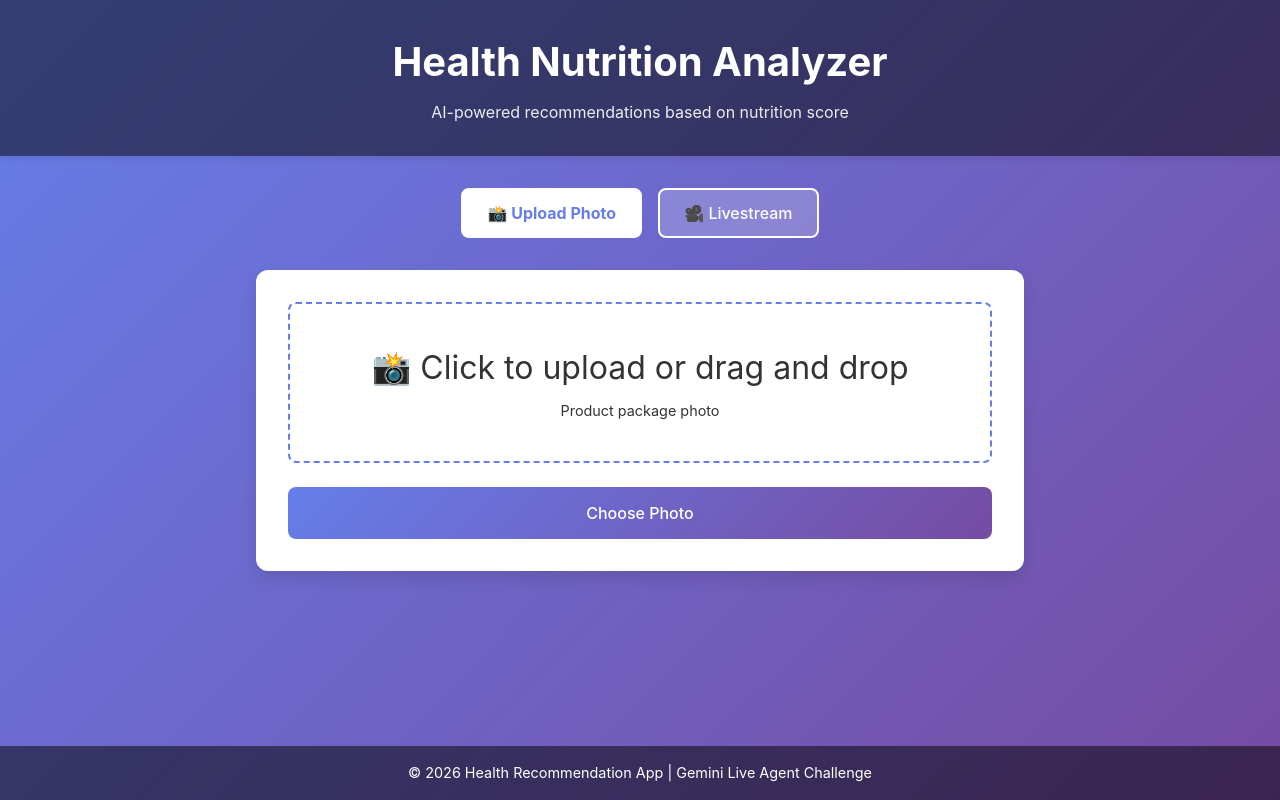
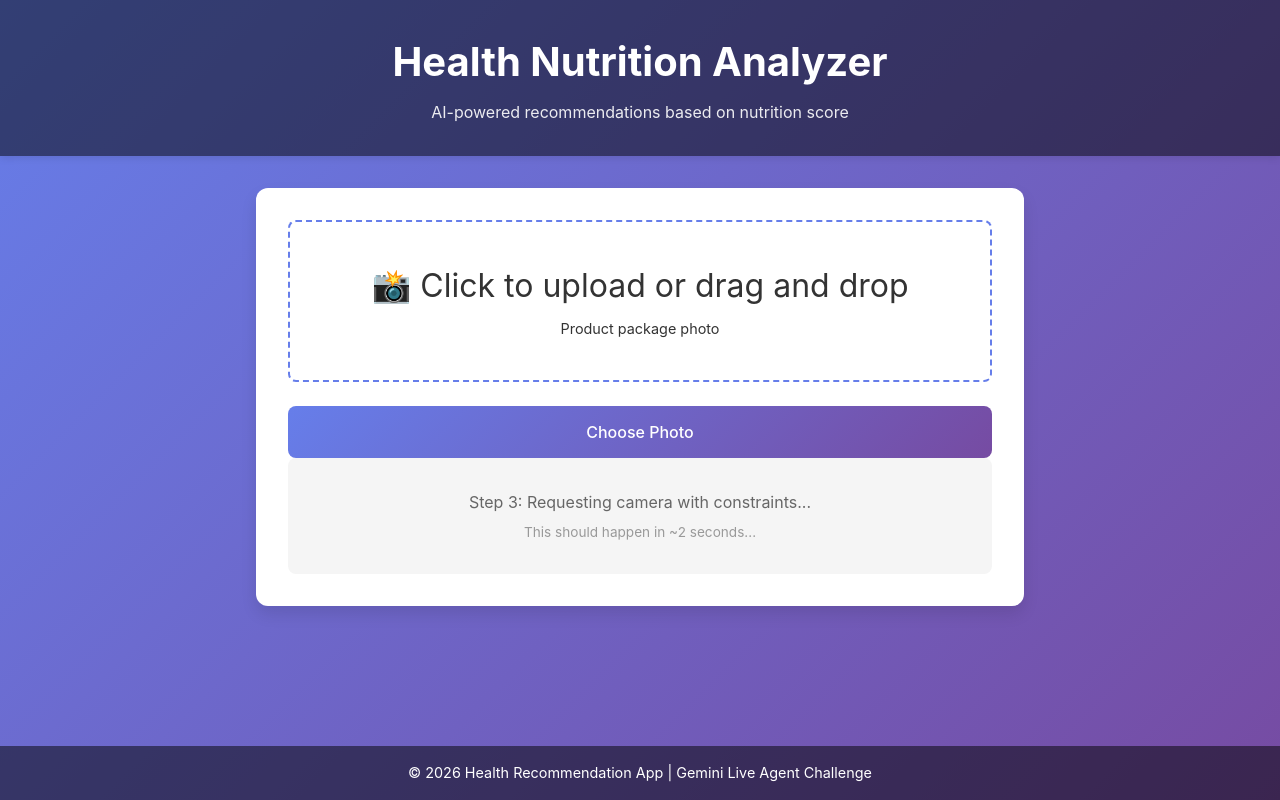
Before and after one commit to anyateres/health_recommend, a React (Vite) app in the folder frontend/: page / in a window 1280 px wide. Built offline with nearby package versions, Linux system fonts and the light colour scheme; no server answers.

Commit message:
Fix: remove tabs, freeze livestream on capture, auto-scroll to results, prioritize fastest Gemini model

```diff
--- a/frontend/src/App.tsx
+++ b/frontend/src/App.tsx
@@ -2,12 +2,18 @@ import './App.css'
 import PhotoUpload from './components/PhotoUpload'
 import LivestreamCamera from './components/LivestreamCamera'
 import AnalysisResult from './components/AnalysisResult'
-import { useState } from 'react'
+import { useState, useRef, useEffect } from 'react'
 import { AnalysisResult as AnalysisResultType } from './types'
 
 function App() {
-  const [activeTab, setActiveTab] = useState<'photo' | 'livestream'>('photo')
   const [analysisResult, setAnalysisResult] = useState<AnalysisResultType | null>(null)
+  const resultRef = useRef<HTMLDivElement>(null)
+
+  useEffect(() => {
+    if (analysisResult && resultRef.current) {
+      resultRef.current.scrollIntoView({ behavior: 'smooth', block: 'start' })
+    }
+  }, [analysisResult])
 
   return (
     <div className="app">
@@ -17,32 +23,15 @@ function App() {
       </header>
 
       <main className="main">
-        <div className="tabs">
-          <button
-            className={`tab-btn ${activeTab === 'photo' ? 'active' : ''}`}
-            onClick={() => setActiveTab('photo')}
-          >
-            📸 Upload Photo
-          </button>
-          <button
-            className={`tab-btn ${activeTab === 'livestream' ? 'active' : ''}`}
-            onClick={() => setActiveTab('livestream')}
-          >
-            🎥 Livestream
-          </button>
-        </div>
-
         <div className="tab-content">
-          {activeTab === 'photo' && (
-            <PhotoUpload onResult={setAnalysisResult} />
-          )}
-          {activeTab === 'livestream' && (
-            <LivestreamCamera onResult={setAnalysisResult} />
-          )}
+          <PhotoUpload onResult={setAnalysisResult} />
+          <LivestreamCamera onResult={setAnalysisResult} />
         </div>
 
         {analysisResult && (
-          <AnalysisResult result={analysisResult} />
+          <div ref={resultRef}>
+            <AnalysisResult result={analysisResult} />
+          </div>
         )}
       </main>
 
--- a/frontend/src/components/LivestreamCamera.tsx
+++ b/frontend/src/components/LivestreamCamera.tsx
@@ -14,6 +14,7 @@ export default function LivestreamCamera({ onResult }: LivestreamCameraProps) {
   const [loading, setLoading] = useState(false)
   const [error, setError] = useState('')
   const [debugInfo, setDebugInfo] = useState<string>('Waiting for camera...')
+  const [capturedImage, setCapturedImage] = useState<string>('')
 
   const startCamera = async () => {
     try {
@@ -140,6 +141,15 @@ export default function LivestreamCamera({ onResult }: LivestreamCameraProps) {
       ctx.drawImage(videoRef.current, 0, 0)
 
       const imageData = canvasRef.current.toDataURL('image/jpeg')
+
+      // Stop camera and show captured image
+      if (videoRef.current.srcObject) {
+        const tracks = (videoRef.current.srcObject as MediaStream).getTracks()
+        tracks.forEach((track) => track.stop())
+      }
+      setStreaming(false)
+      setCapturedImage(imageData)
+
       const result = await analyzeLivestream(imageData)
       onResult(result)
     } catch (err) {
@@ -174,6 +184,9 @@ export default function LivestreamCamera({ onResult }: LivestreamCameraProps) {
           display: streaming ? 'block' : 'none',
         }}
       />
+      {capturedImage && !streaming && (
+        <img src={capturedImage} alt="Captured frame" className="video-feed" style={{ width: '100%', borderRadius: '8px' }} />
+      )}
       <canvas ref={canvasRef} style={{ display: 'none' }} />
 
       {streaming ? (
@@ -193,6 +206,12 @@ export default function LivestreamCamera({ onResult }: LivestreamCameraProps) {
             </button>
           </div>
         </>
+      ) : capturedImage ? (
+        <div className="button-group">
+          <button onClick={() => { setCapturedImage(''); startCamera(); }} className="retry-btn">
+            🔄 Capture New Photo
+          </button>
+        </div>
       ) : (
         <div className="camera-inactive">
           {error ? (
```
Also changed, not shown: 4 other files (tests, documents, lock files or other folders).
